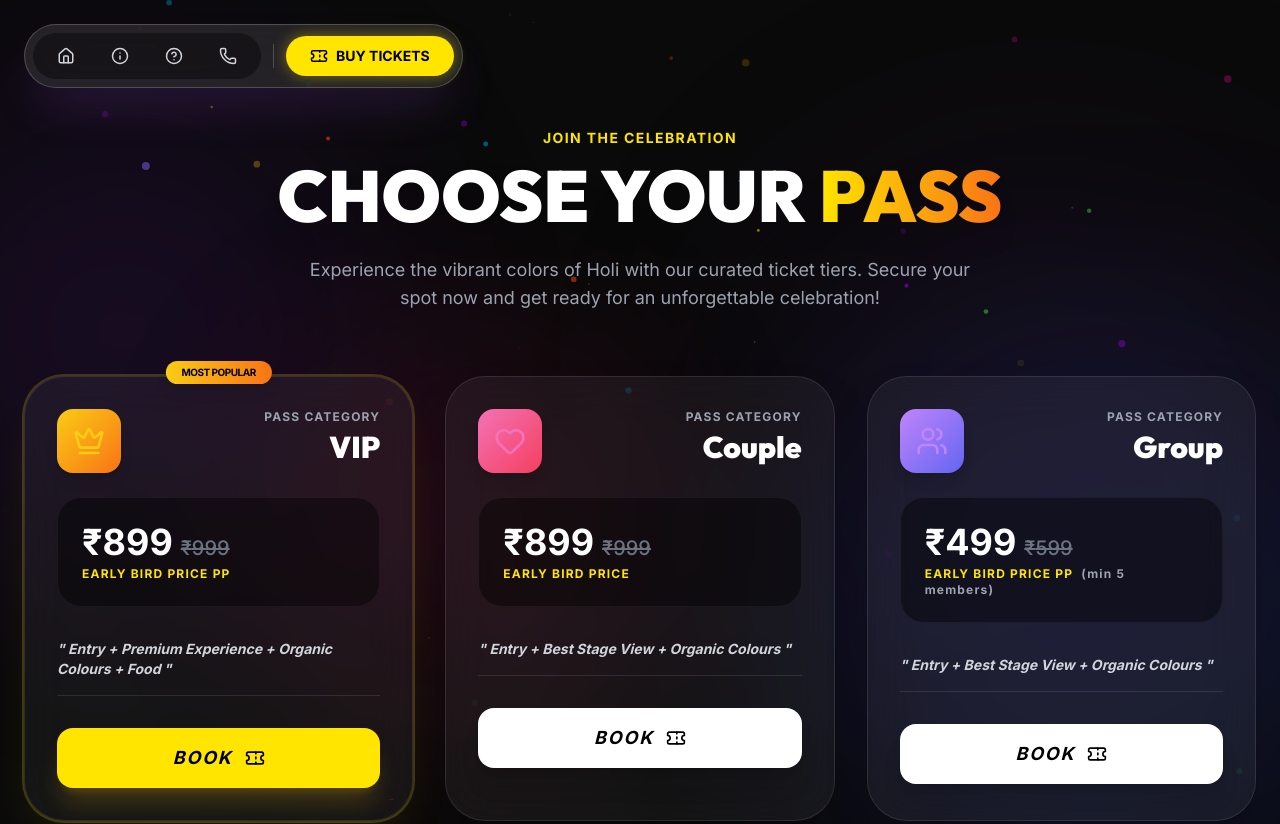
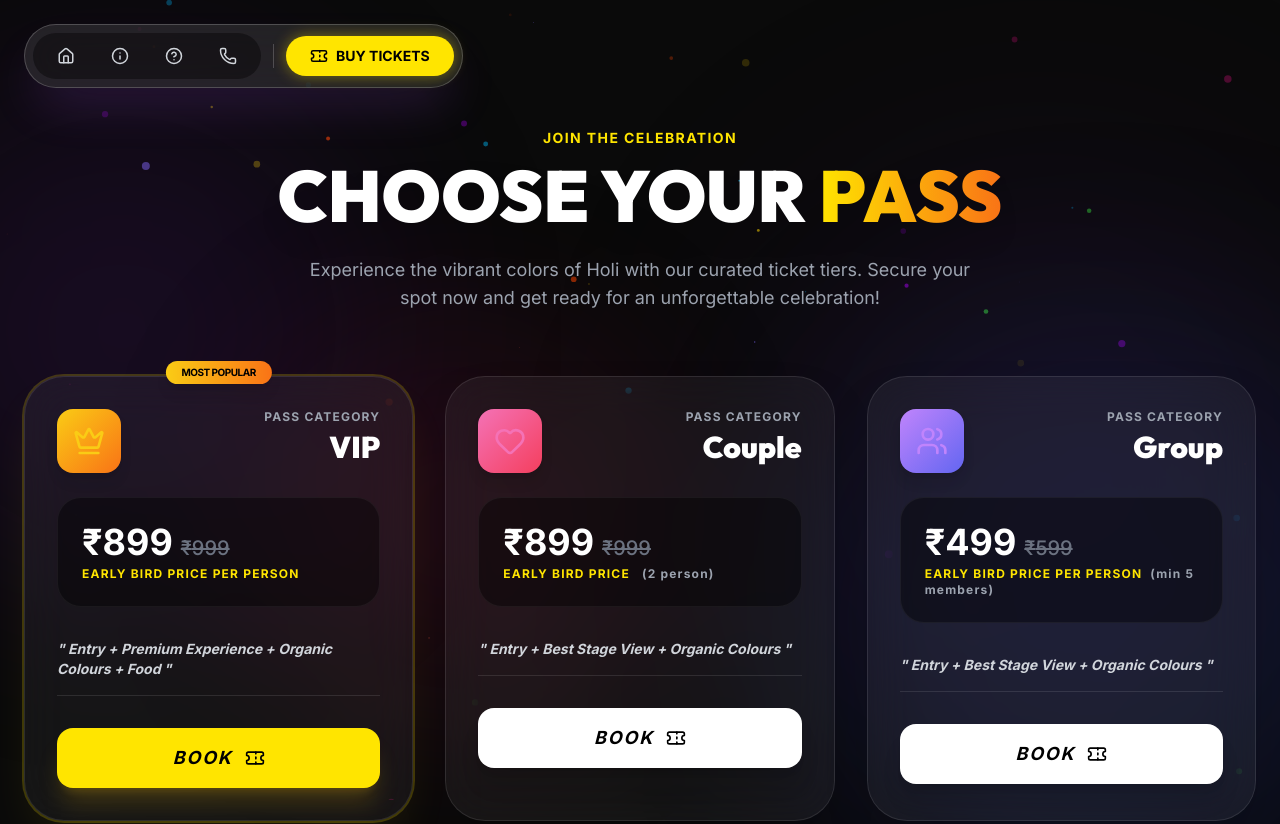
Before and after one commit to siddhantsatote/holi-event, a React (Vite) app: page /tickets in a window 1280 px wide. Shown: the top 824 px of the page. Built offline with nearby package versions, Linux system fonts and the light colour scheme.

Commit message:
add some features

```diff
--- a/src/pages/Tickets.jsx
+++ b/src/pages/Tickets.jsx
@@ -21,6 +21,7 @@ const Tickets = () => {
       earlyBird: "899",
       actual: "999",
       perPerson: false,
+      note: "2 person",
       specialty: "Entry + Best Stage View + Organic Colours",
       color: "from-pink-400 to-rose-500",
       features: [],
@@ -112,7 +113,7 @@ const Tickets = () => {
                   <span className="text-xl text-gray-500 line-through font-medium">₹{tier.actual}</span>
                 </div>
                 <p className="text-xs text-[#FFE500] font-bold tracking-widest uppercase">
-                    Early Bird Price {tier.perPerson ? 'PP' : ''}
+                    Early Bird Price {tier.perPerson ? 'per person' : ''}
                     {tier.note && <span className="text-gray-400 lowercase ml-2">({tier.note})</span>}
                 </p>
               </div>
```
